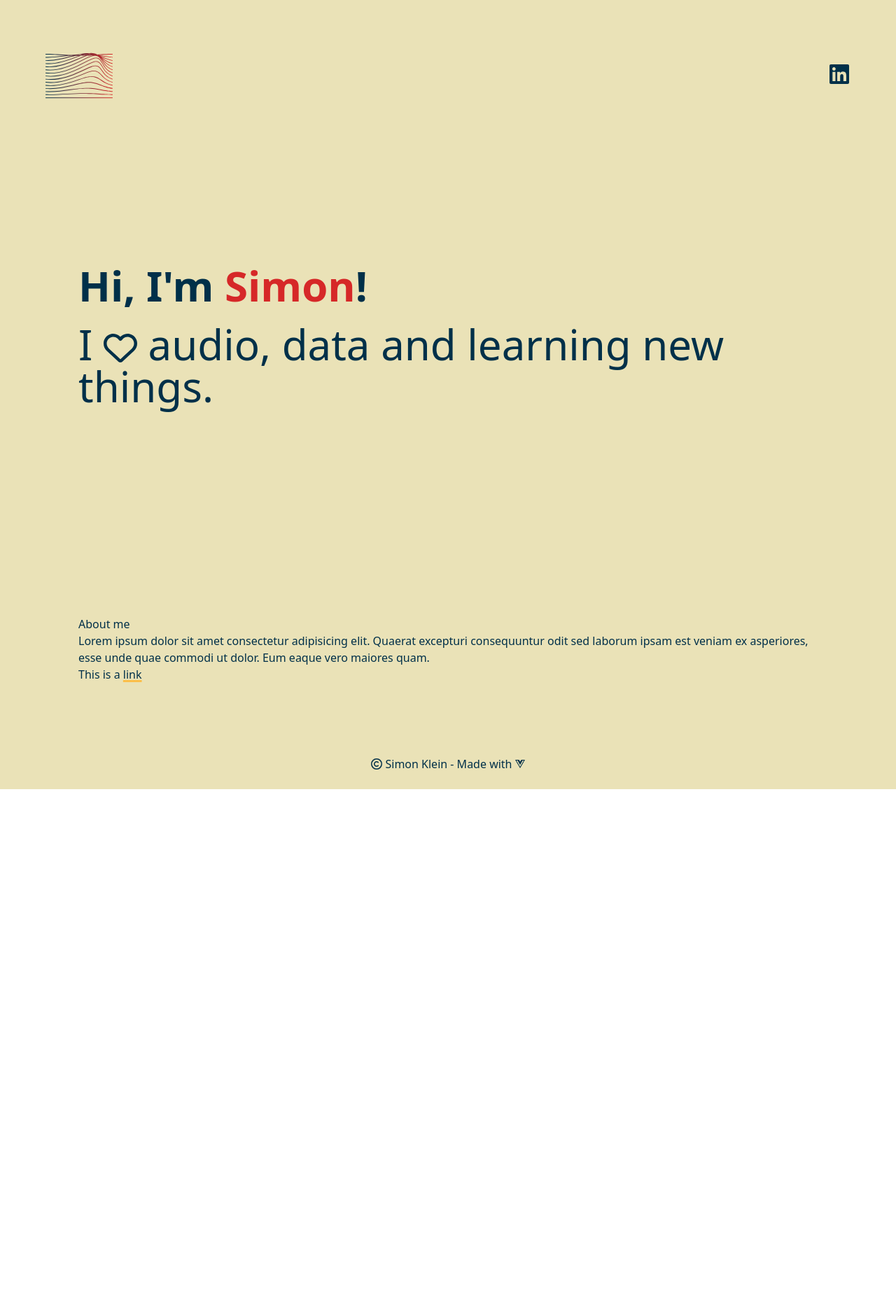
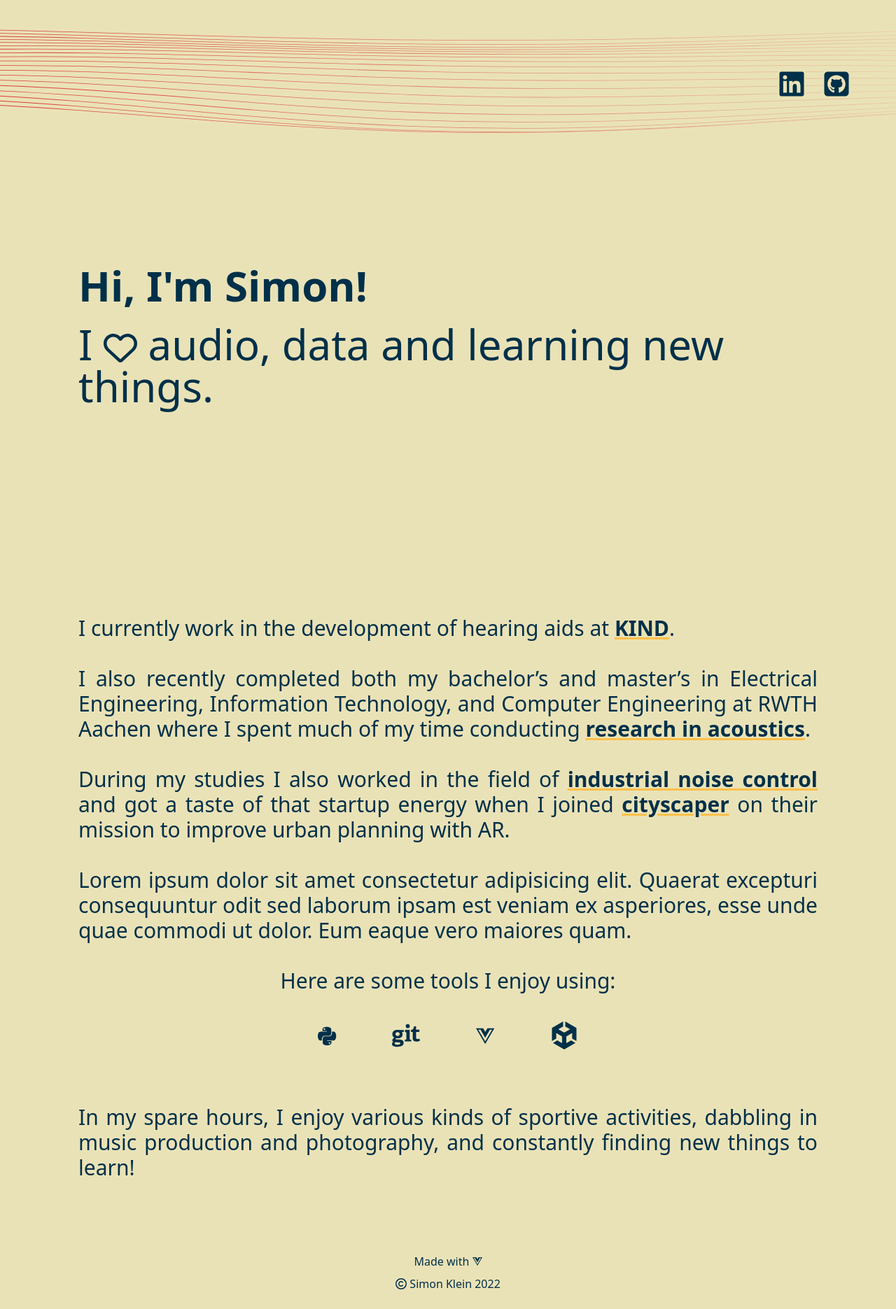
Before and after one commit to simklein/website, a Vue app: page / in a window 1280 px wide. Shown: the whole page at 70% size. Before the commit the page ends 1128 px from the top, so only its background shows below. Built offline with nearby package versions, Linux system fonts and the light colour scheme.

Commit message:
first draft content; new header design

```diff
--- a/src/App.vue
+++ b/src/App.vue
@@ -7,18 +7,63 @@
           <div class="hero-text container h-full flex flex-col justify-center text-dark text-6xl">
             <h1 class="font-bold mb-6">
               Hi, I'm
-              <span class="font-extrabold text-red"> Simon</span>!
+              <span class="font-extrabold"> Simon</span>!
             </h1>
             <h2>
               I <font-awesome-icon class="text-5xl" :icon="['far', 'heart']"/> audio, data and learning new things.
             </h2>
           </div>
         </section>
-        <section class="about items-center text-dark">
-          <h2>About me</h2>
+        <section class="about items-center text-dark text-3xl text-justify">
+          <p>I currently work in the development of hearing aids at
+            <a class="font-semibold underline decoration-[0.2rem] motion-safe:transition-all motion-safe:duration-100 hover:decoration-[0.4rem] focus:decoration-[0.4rem] decoration-myyellow"
+            href="https://www.kind.com/de-de/hoeren/" target="_blank" title="KIND">KIND</a>.
+          </p>
+          <br>
+          <p>I also recently completed both my bachelor’s and master’s in Electrical Engineering, Information Technology, and Computer Engineering at RWTH Aachen where I spent much of my time conducting
+            <a class="font-semibold underline decoration-[0.2rem] motion-safe:transition-all motion-safe:duration-100 hover:decoration-[0.4rem] focus:decoration-[0.4rem] decoration-myyellow"
+            href="https://www.akustik.rwth-aachen.de/" target="_blank" title="Institut für Hörtechnik und Akustik">research in acoustics</a>.
+          </p>
+          <br>
+          <p>
+            During my studies I also worked in the field of
+            <a class="font-semibold underline decoration-[0.2rem] motion-safe:transition-all motion-safe:duration-100 hover:decoration-[0.4rem] focus:decoration-[0.4rem] decoration-myyellow"
+            href="https://www.muellerbbm.de/" target="_blank" title="Müller-BBM">industrial noise control</a>
+            and got a taste of that startup energy when I joined
+            <a class="font-semibold underline decoration-[0.2rem] motion-safe:transition-all motion-safe:duration-100 hover:decoration-[0.4rem] focus:decoration-[0.4rem] decoration-myyellow"
+            href="https://cityscaper.de/" target="_blank" title="cityscaper">cityscaper</a> on their mission to improve urban planning with AR.
+          </p>
+          <br>
           <p>Lorem ipsum dolor sit amet consectetur adipisicing elit. Quaerat excepturi consequuntur odit sed laborum ipsam est veniam ex asperiores, esse unde quae commodi ut dolor. Eum eaque vero maiores quam.</p>
-          <p>This is a <span class="underline decoration-[0.20rem] motion-safe:transition-all motion-safe:duration-100
-        hover:decoration-[0.4rem] focus:decoration-[0.4rem] decoration-myyellow">link</span></p>
+          <br>
+          <div class="text-center bor">
+            <p>Here are some tools I enjoy using:</p>
+            <ul class="flex items-center flex-1 justify-center">
+              <li class="tools-link p-10">
+                <a href="https://python.org" target="_blank" title="Python">
+                    <font-awesome-icon :icon="['fab', 'python']"/>
+                </a>
+              </li>
+              <li class="tools-link p-10">
+                  <a href="https://git-scm.com/" target="_blank" title="Git">
+                      <font-awesome-icon class="bg-light rounded-md h-10 w-10" :icon="['fab', 'git']"/>
+                  </a>
+              </li>
+              <li class="tools-link p-10">
+                <a href="https://vuejs.org" target="_blank" title="Vue.js">
+                    <font-awesome-icon :icon="['fab', 'vuejs']"/>
+                </a>
+              </li>
+              <li class="tools-link p-10">
+                  <a href="https://unity.com/" target="_blank" title="Unity">
+                      <font-awesome-icon class="bg-light rounded-md h-10 w-10" :icon="['fab', 'unity']"/>
+                  </a>
+              </li>
+            </ul>
+          </div>
+          <br>
+          <p>In my spare hours, I enjoy various kinds of sportive activities, dabbling in music production and photography, and constantly finding new things to learn!
+          </p>
         </section>
       </div>
     <SimpleFooter/>
@@ -40,4 +85,5 @@ export default {
 </script>
 
 <style lang="scss">
+
 </style>
--- a/src/components/NavHeader.vue
+++ b/src/components/NavHeader.vue
@@ -1,9 +1,10 @@
 <template>
     <header class="w-full bg-light z-50 fixed">
+        <div class="bg-dsp mt-10 mb-1">
             <nav class="flex flex-row py-12 px-0 w-11/12 m-auto text-dark">
-            <div class="logo p-3 font-extrabold font">
+                <!--div class="logo p-3 font-extrabold font">
                     <img class="h-24 w-24" alt="DSP logo" src="@/assets/dsp_logo.svg">
-            </div>
+                </div-->
                 <ul v-show="!mobile" class="navigation flex items-center flex-1 justify-end font-extrabold">
                     <!--li class="uppercase p-3"><router-link class="link" :to="{name: ''}">Home</router-link></li>
                     <li class="uppercase p-3">/</li>
@@ -13,7 +14,12 @@
                     <li class="uppercase p-3">/</li-->
                     <li class="social-link p-3">
                         <a href="https://www.linkedin.com/in/simklein/" target="_blank" title="LinkedIn">
-                        <font-awesome-icon class="h-8 w-8" :icon="['fab', 'linkedin']"/>
+                            <font-awesome-icon class="bg-light rounded-md h-10 w-10" :icon="['fab', 'linkedin']"/>
+                        </a>
+                    </li>
+                    <li class="social-link p-3">
+                        <a href="https://github.com/simklein" target="_blank" title="Github">
+                            <font-awesome-icon class="bg-light rounded-md h-10 w-10" :icon="['fab', 'github-square']"/>
                         </a>
                     </li>
                 </ul>
@@ -28,5 +34,6 @@
                     </ul>
                 </transition>
         </nav>
+       </div>
     </header>
 </template>
--- a/src/components/SimpleFooter.vue
+++ b/src/components/SimpleFooter.vue
@@ -2,11 +2,16 @@
     <div class="relative bottom-0 bg-light w-full">
         <div class="max-w-7xl mx-auto py-6 px-2 sm:px-6 lg:px-8">
             <div class="flex-1 text-dark text-center">
-                <font-awesome-icon :icon="['far', 'copyright']"/>
-                Simon Klein - Made with
-                <a href="https://vuejs.org" target="_blank" title="Vue.js">
-                    <font-awesome-icon :icon="['fab', 'vuejs']"/>
-                </a>
+                <p class="mb-2">
+                    Made with
+                    <a href="https://vuejs.org" target="_blank" title="Vue.js">
+                        <font-awesome-icon :icon="['fab', 'vuejs']"/>
+                    </a>
+                </p>
+                <p>
+                    <font-awesome-icon :icon="['far', 'copyright']"/>
+                    Simon Klein 2022
+                </p>
             </div>
         </div>
     </div>
--- a/src/main.js
+++ b/src/main.js
@@ -3,11 +3,11 @@ import App from './App.vue'
 import './styles/app.css'
 import { FontAwesomeIcon } from '@fortawesome/vue-fontawesome'
 import { library } from '@fortawesome/fontawesome-svg-core'
-import { faLinkedin, faVuejs } from '@fortawesome/free-brands-svg-icons'
+import { faLinkedin, faVuejs, faGithubSquare, faGit, faUnity, faPython } from '@fortawesome/free-brands-svg-icons'
 import { faPhone } from '@fortawesome/free-solid-svg-icons'
 import { faCopyright, faHeart } from '@fortawesome/free-regular-svg-icons'
 
-library.add(faPhone, faLinkedin, faVuejs, faCopyright, faHeart)
+library.add(faPhone, faLinkedin, faVuejs, faCopyright, faHeart, faGithubSquare, faGit, faUnity, faPython)
 
 createApp(App)
   .component('font-awesome-icon', FontAwesomeIcon)
--- a/src/styles/app.css
+++ b/src/styles/app.css
@@ -22,6 +22,19 @@
     color: rgb(214 40 40 / var(--tw-text-opacity));
  }
 
- .decoration-myyellow {
+.decoration-myyellow {
     text-decoration-color: #FCBF49;
 }
+
+.border-myyellow {
+    border-color: #FCBF49;
+}
+
+.bg-dsp {
+    width: 100%;
+    height: 150px;
+    background-image: url(@/assets/wave_ry.svg);
+    background-repeat: no-repeat;
+    background-position: center;
+    background-size: auto 100%;
+  }
```
Also changed, not shown: src/assets/wave_ry.svg (added). Lines whose indentation alone changed are shown as unchanged.
